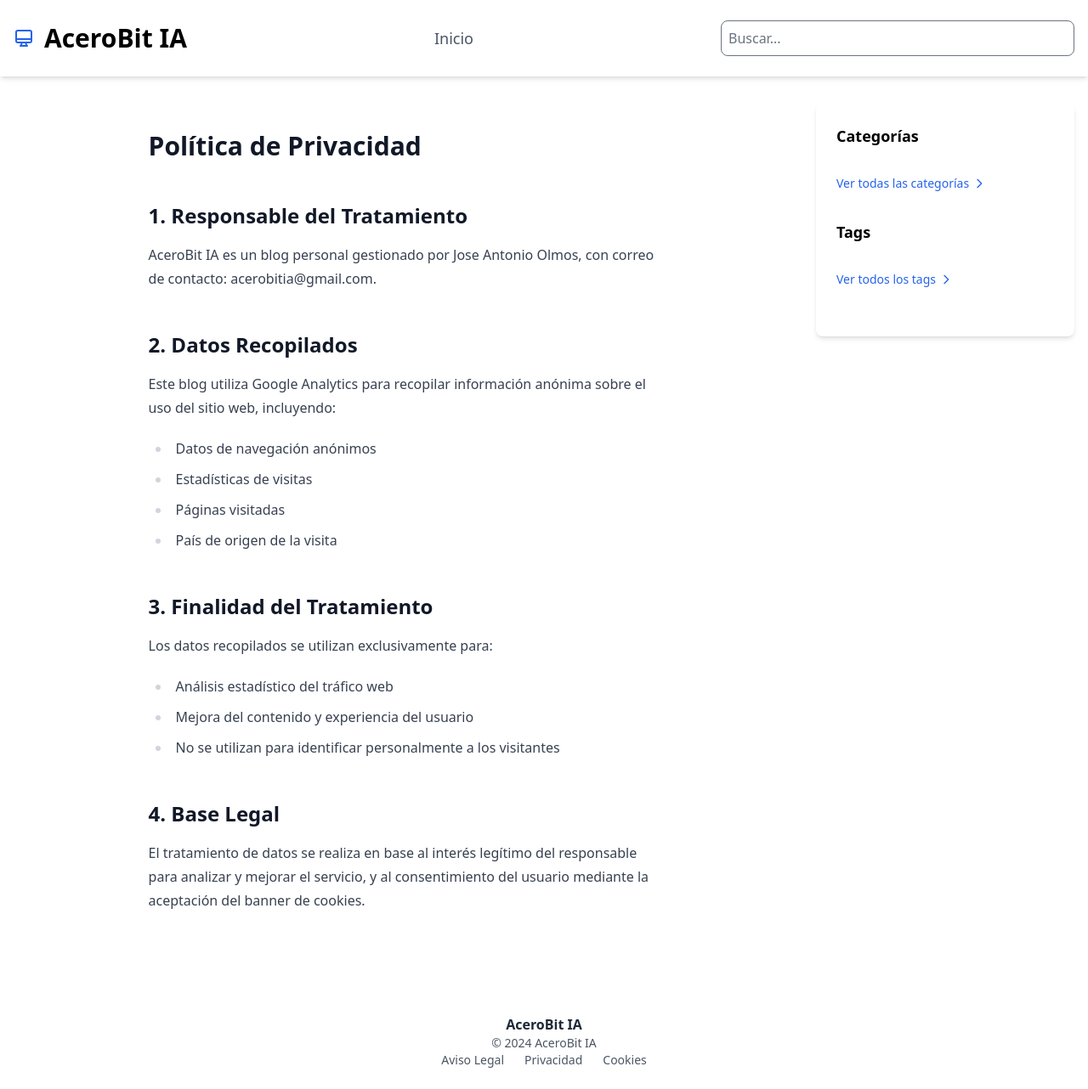
After one commit to Jaolmos/acerobit-blog-django, a Django app: template blog/templates/blog/legal/privacidad.html in a window 1280 px wide. The commit adds this page. Shown: the whole page at 85% size. Run offline with Django 3.2, Linux system fonts and the light colour scheme; the template is opened without the code that fills it, so the values that code supplies are empty; some libraries are stand-ins or nearby versions.

Commit message:
feat: añadidas páginas legales y footer

```diff
--- a/blog/templates/blog/base.html
+++ b/blog/templates/blog/base.html
@@ -68,5 +68,8 @@
             </aside>
         </div>
     </main>
+
+    {% include 'blog/includes/footer.html' %}
+
 </body>
 </html>
--- /dev/null
+++ b/blog/templates/blog/includes/footer.html
@@ -0,0 +1,22 @@
+<footer class="bg-white border-t py-6 mt-8">
+    <div class="container mx-auto px-4">
+        <div class="flex flex-col items-center space-y-4">
+            <!-- Logo/Home link -->
+            <a href="{% url 'blog:post_list' %}" class="text-gray-800 hover:text-blue-600 font-semibold">
+                AceroBit IA
+            </a>
+
+            <!-- Copyright -->
+            <p class="text-gray-600 text-sm">© 2024 AceroBit IA</p>
+
+            <!-- Enlaces legales -->
+            <div class="flex items-center space-x-3 text-sm">
+                <a href="{% url 'blog:aviso-legal' %}" class="text-gray-600 hover:text-blue-600">Aviso Legal</a>
+                <span class="text-gray-400"></span>
+                <a href="{% url 'blog:privacidad' %}" class="text-gray-600 hover:text-blue-600">Privacidad</a>
+                <span class="text-gray-400"></span>
+                <a href="{% url 'blog:cookies' %}" class="text-gray-600 hover:text-blue-600">Cookies</a>
+            </div>
+        </div>
+    </div>
+</footer>
--- /dev/null
+++ b/blog/templates/blog/legal/privacidad.html
@@ -0,0 +1,42 @@
+{% extends 'blog/base.html' %}
+
+{% block title %}Política de Privacidad | AceroBit IA{% endblock %}
+
+{% block content %}
+<div class="container mx-auto px-4 py-8">
+    <article class="prose max-w-3xl mx-auto">
+        <h1 class="text-3xl font-bold mb-6">Política de Privacidad</h1>
+
+        <section class="mb-8">
+            <h2 class="text-xl font-semibold mb-4">1. Responsable del Tratamiento</h2>
+            <p>AceroBit IA es un blog personal gestionado por Jose Antonio Olmos, con correo de contacto: acerobitia@gmail.com.</p>
+        </section>
+
+        <section class="mb-8">
+            <h2 class="text-xl font-semibold mb-4">2. Datos Recopilados</h2>
+            <p>Este blog utiliza Google Analytics para recopilar información anónima sobre el uso del sitio web, incluyendo:</p>
+            <ul class="list-disc pl-5 mt-2">
+                <li>Datos de navegación anónimos</li>
+                <li>Estadísticas de visitas</li>
+                <li>Páginas visitadas</li>
+                <li>País de origen de la visita</li>
+            </ul>
+        </section>
+
+        <section class="mb-8">
+            <h2 class="text-xl font-semibold mb-4">3. Finalidad del Tratamiento</h2>
+            <p>Los datos recopilados se utilizan exclusivamente para:</p>
+            <ul class="list-disc pl-5 mt-2">
+                <li>Análisis estadístico del tráfico web</li>
+                <li>Mejora del contenido y experiencia del usuario</li>
+                <li>No se utilizan para identificar personalmente a los visitantes</li>
+            </ul>
+        </section>
+
+        <section class="mb-8">
+            <h2 class="text-xl font-semibold mb-4">4. Base Legal</h2>
+            <p>El tratamiento de datos se realiza en base al interés legítimo del responsable para analizar y mejorar el servicio, y al consentimiento del usuario mediante la aceptación del banner de cookies.</p>
+        </section>
+    </article>
+</div>
+{% endblock %}
```
Also changed, not shown: blog/templates/blog/legal/aviso-legal.html (added, +31 -0 lines), blog/templates/blog/legal/cookies.html (added, +36 -0 lines), blog/urls.py (+6 -2 lines), blog/views.py (+11 -0 lines).
